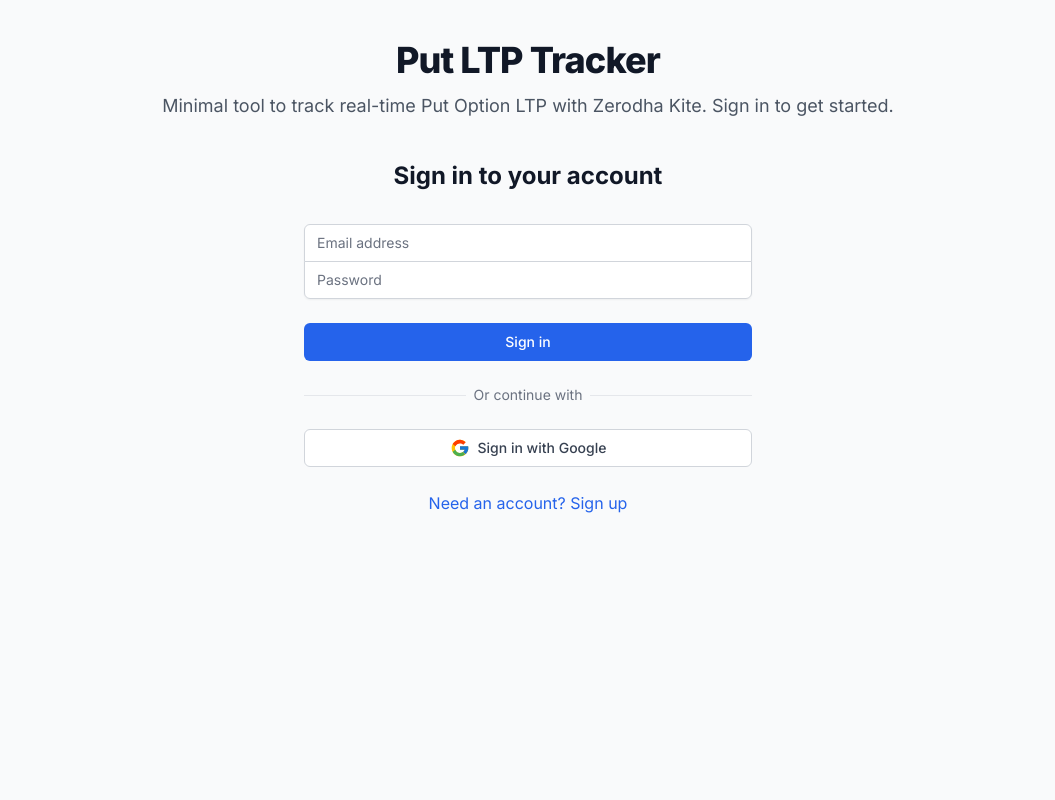
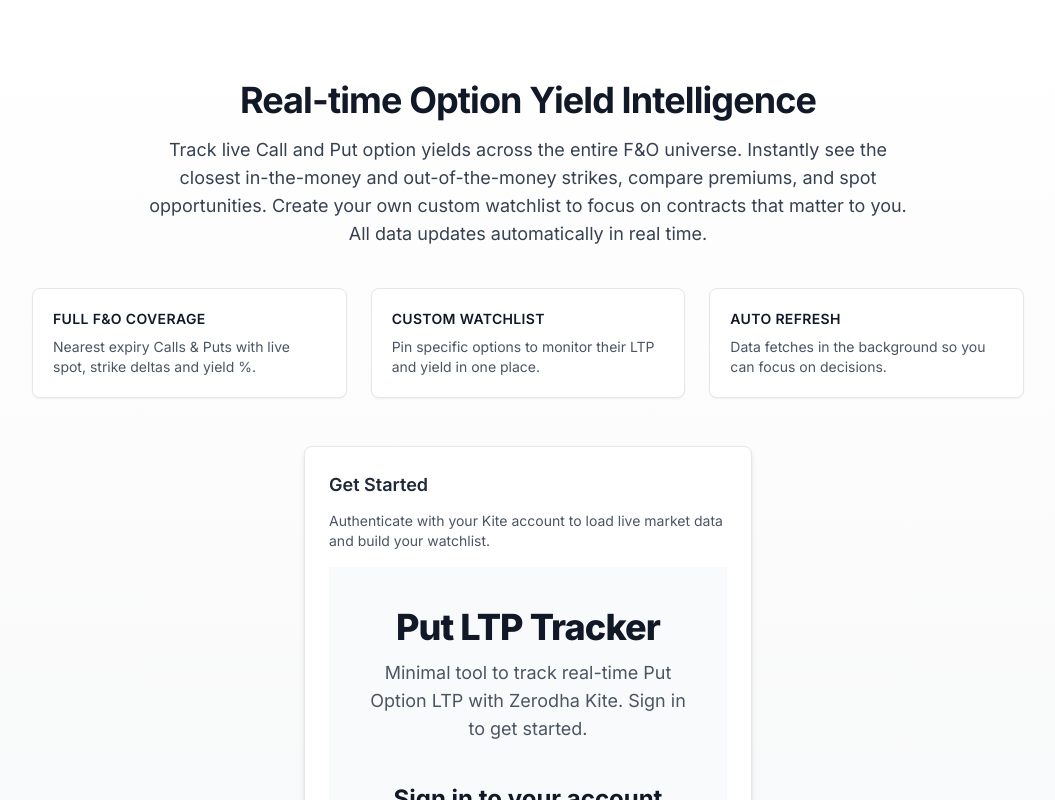
Before and after one commit to utkaxxh/options-dekho, a Next.js app: page / in a window 1280 px wide. Shown: the top 800 px of the page, without its empty margins (112-1167 px from the left). Built offline with nearby package versions, Linux system fonts and the light colour scheme; no server answers.

Commit message:
feat(landing): add marketing landing page with feature summary and disclaimer

```diff
--- a/src/app/page.tsx
+++ b/src/app/page.tsx
@@ -45,9 +45,48 @@
     )
   }
 
+  if (user) {
+    return (
+      <main className="min-h-screen bg-gray-50">
+        <Dashboard user={user} />
+      </main>
+    )
+  }
+
   return (
-    <main className="min-h-screen bg-gray-50">
-      {user ? <Dashboard user={user} /> : <Auth />}
+    <main className="min-h-screen bg-gradient-to-b from-white to-gray-100">
+      <div className="max-w-5xl mx-auto px-4 pt-20 pb-16">
+        <div className="text-center mb-10">
+          <h1 className="text-3xl sm:text-4xl font-bold tracking-tight text-gray-900 mb-4">
+            Real-time Option Yield Intelligence
+          </h1>
+          <p className="text-base sm:text-lg text-gray-700 max-w-3xl mx-auto leading-relaxed">
+            Track live Call and Put option yields across the entire F&O universe. Instantly see the closest in-the-money and out-of-the-money strikes, compare premiums, and spot opportunities. Create your own custom watchlist to focus on contracts that matter to you. All data updates automatically in real time.
+          </p>
+        </div>
+        <div className="grid sm:grid-cols-3 gap-6 mb-12">
+          <div className="bg-white border border-gray-200 rounded-lg p-5 shadow-sm">
+            <h3 className="text-sm font-semibold text-gray-900 mb-2 uppercase tracking-wide">Full F&O Coverage</h3>
+            <p className="text-sm text-gray-600">Nearest expiry Calls & Puts with live spot, strike deltas and yield %.</p>
+          </div>
+          <div className="bg-white border border-gray-200 rounded-lg p-5 shadow-sm">
+            <h3 className="text-sm font-semibold text-gray-900 mb-2 uppercase tracking-wide">Custom Watchlist</h3>
+            <p className="text-sm text-gray-600">Pin specific options to monitor their LTP and yield in one place.</p>
+          </div>
+          <div className="bg-white border border-gray-200 rounded-lg p-5 shadow-sm">
+            <h3 className="text-sm font-semibold text-gray-900 mb-2 uppercase tracking-wide">Auto Refresh</h3>
+            <p className="text-sm text-gray-600">Data fetches in the background so you can focus on decisions.</p>
+          </div>
+        </div>
+        <div className="max-w-md mx-auto mb-10 bg-white border border-gray-200 rounded-lg p-6 shadow-md">
+          <h2 className="text-lg font-semibold text-gray-800 mb-3">Get Started</h2>
+          <p className="text-sm text-gray-600 mb-4">Authenticate with your Kite account to load live market data and build your watchlist.</p>
+          <Auth />
+        </div>
+        <p className="text-[11px] text-gray-500 max-w-2xl mx-auto text-center leading-relaxed">
+          Disclaimer: A valid Kite (Zerodha) account is required to access live market data. Option yields shown are simplified (premium / strike) and do not represent annualized returns or implied volatility. This tool is for informational purposes only and not investment advice.
+        </p>
+      </div>
     </main>
   )
 }
```
